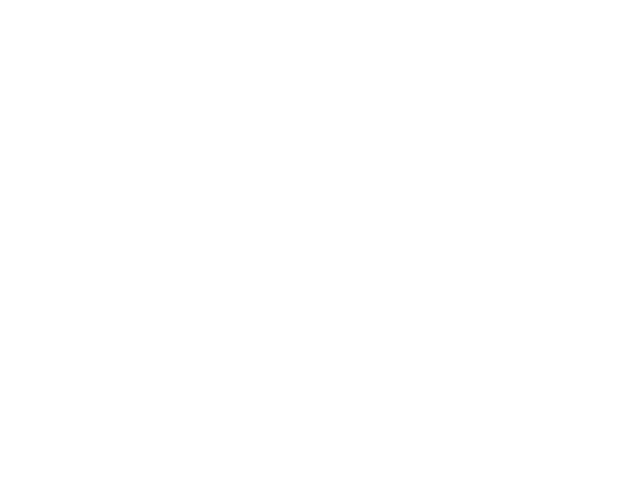
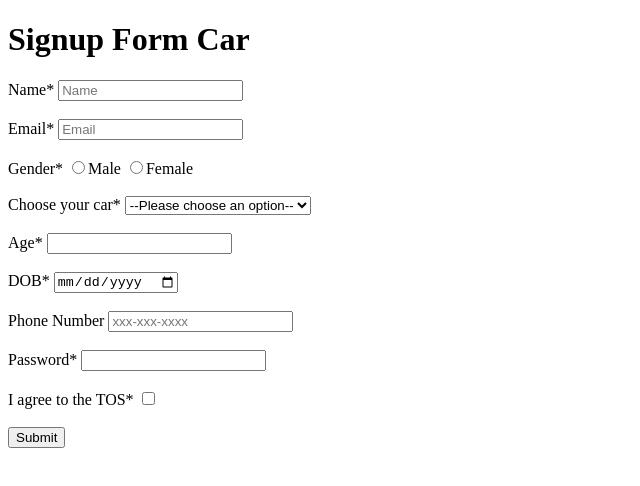
Before and after one commit to acciojob/signup-form-car-MuneerGirnari, a website: page main.html in a window 1280 px wide. Shown: the whole page, without its empty margins (0-640 px from the left). Drawn offline with Linux system fonts and the light colour scheme.

Commit message:
created a submission

```diff
--- a/main.html
+++ b/main.html
@@ -8,6 +8,65 @@
 
 <body>
 	<!-- the entire body must be written by student -->
+	<main>
+		<h1>Signup Form Car</h1>
+		<form action="#" name="form" id="form">
+		    <div>
+				<label for="name">Name*</label>
+				<input type="text" name="name" id="name" placeholder="Name" required>
+			</div>
+		    <br>
+		    <div>
+				<label for="email">Email*</label>
+				<input type="email" name="email" id="email" placeholder="Email" required>
+			</div>
+		    <br>
+		    <div>
+				<label for="gender">Gender*</label>
+				<input type="radio" name="gender" id="gender_m" required>Male
+				<input type="radio" name="gender" id="gender_f" required>Female
+			</div>
+		    <br>
+		    <div>
+				<label for="cars">Choose your car*</label>
+				<select for="cars" name="cars" id="cars" required>
+                    <option >--Please choose an option--</option>
+					<option >BMW</option>
+					<option >Audi</option>
+					<option >Mercedez</option>
+				</select>
+			</div>
+		    <br>
+		    <div>
+			    <label for="age">Age*</label>
+				<input type="number" name="age" id="age">
+		    </div>
+		    <br>
+		    <div>
+				<label for="DOB">DOB*</label>
+				<input type="date" name="DOB" id="DOB" required>
+			</div>
+		    <br>
+		    <div>
+				<label for="tel">Phone Number</label>
+				<input type="tel" name="tel" id="tel" placeholder="xxx-xxx-xxxx" required>
+			</div>
+		    <br>
+		    <div>
+				<label for="password">Password*</label>
+				<input type="password" name="password" id="password" required>
+			</div>
+		    <br>
+		    <div>
+				<label for="tos">I agree to the TOS*</label>
+				<input type="checkbox" name="tos" id="tos" required>
+			</div>
+		    <br>
+		    <div>
+                <button type="submit" name="submit" value="Submit">Submit</button>
+            </div>
+		</form>
+	</main>
     <script type="text/javascript" src="./script.js">
 </script>
 
```
